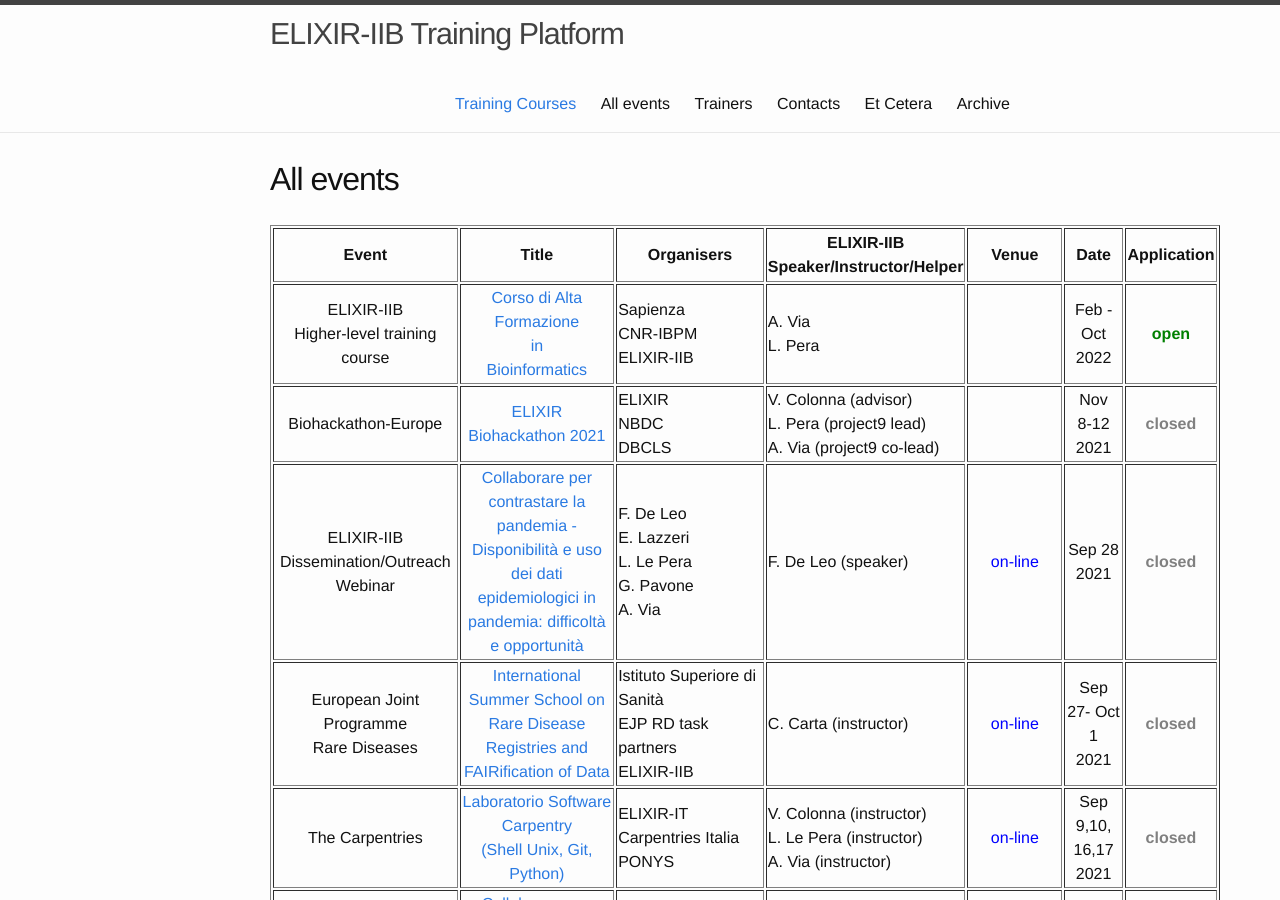
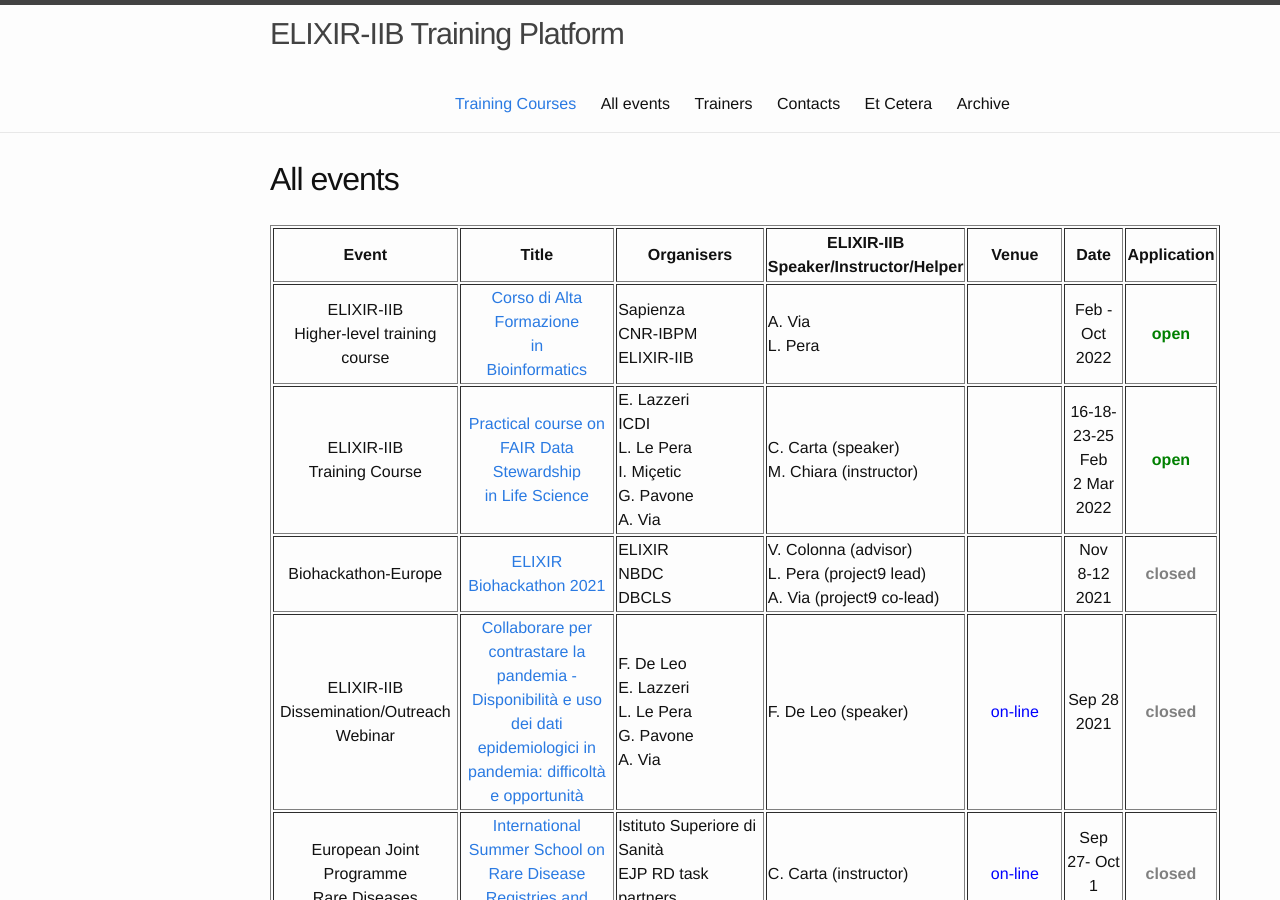
Before and after one commit to ELIXIR-IIB-training/website, a Jekyll site: the page built from _pages/01-all_events.md, in a window 1280 px wide and 900 px high. Built offline with Jekyll 4.4.1, drawn with Linux system fonts in a browser that asks for light colours.

Commit message:
Add Course on FAIR Data Stewardship

```diff
--- a/_pages/01-all_events.md
+++ b/_pages/01-all_events.md
@@ -21,6 +21,15 @@ permalink: /all_events/
    <td height="50" width="150">A. Via<br>L. Pera</td>
    <td height="50" align="center"><font color="blue"></font></td>
    <td height="50" width="75" align="center">Feb - Oct<br>2022</td>
+   <td height="50" align="center"><font color="green"><b>open</b></font></td>
+</tr>
+	<tr>
+<td height="50" align="center">ELIXIR-IIB<br>Training Course</td>
+   <td height="50" width="220" align="center"><a href="https://elixir-iib-training.github.io/website/2022/02/16/FAIR_Data_Stewardship-online.html">Practical course on<br>FAIR Data Stewardship<br>in Life Science</a></td>
+   <td height="50" width="150">E. Lazzeri<br>ICDI<br>L. Le Pera<br>I. Miçetic<br>G. Pavone<br>A. Via</td>
+   <td height="50" width="150">C. Carta (speaker)<br>M. Chiara (instructor)</td>
+   <td height="50" align="center"><font color="blue"></font></td>
+   <td height="50" width="75" align="center">16-18-23-25 Feb<br>2 Mar 2022</td>
    <td height="50" align="center"><font color="green"><b>open</b></font></td>
 </tr>
 	<tr>
```
